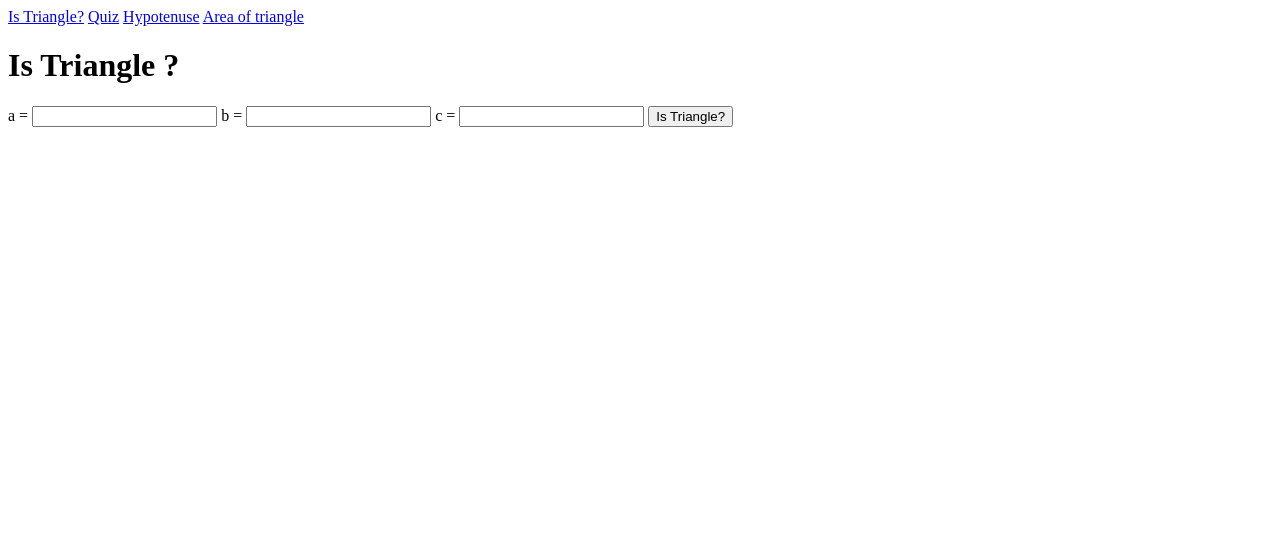
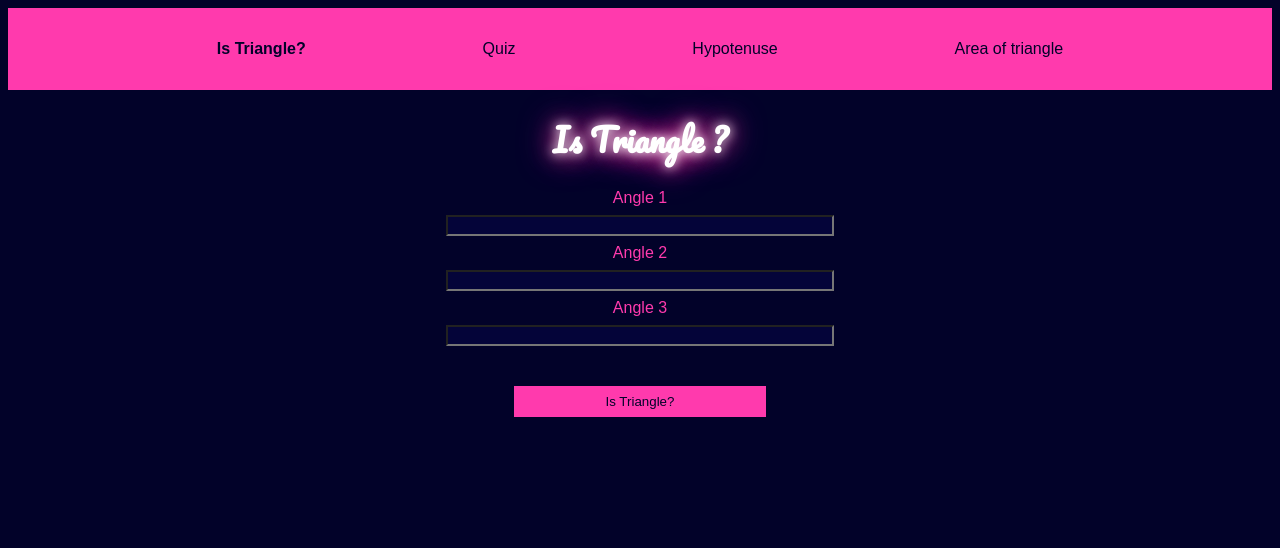
Before and after one commit to Shivang-purrohit/fun-with-triangles, a plain HTML site: page triangle.html in a window 1280 px wide. Drawn offline with Linux system fonts and the light colour scheme; a web font is replaced by a local one.

Commit message:
updated with css

```diff
--- a/triangle.css
+++ b/triangle.css
@@ -0,0 +1,77 @@
+@import url('https://fonts.googleapis.com/css2?family=Fascinate&family=Kdam+Thmor+Pro&family=Montserrat:ital,wght@1,300;1,400;1,700&family=Pacifico&display=swap');
+
+body{
+    background-color: rgb(2, 2, 41);
+    font-family: 'Kdam Thmor Pro', sans-serif;
+}
+nav{
+    padding: 2rem;
+    background-color:  #ff3aad;
+    margin: auto;
+    display: flex;
+    justify-content: space-evenly;
+    text-decoration: none;
+
+}
+.edit{
+    text-decoration: none;
+    color: rgb(2, 2, 41);
+
+}
+
+
+.container{
+
+    color: #ff3aad;
+    display: flex;
+    flex-direction: column;
+    justify-content: center;
+    align-items: center;
+}
+.sides{
+    display: flex;
+    justify-content: center;
+    align-items: center;
+    width: 30%;
+    margin: 0.5rem;
+    color: #ff3aad;
+    background-color: rgba(5, 5, 67, 0.626);
+}
+
+#output{
+ font-size: x-large;
+    margin: 3rem;
+}
+
+#button{
+    margin: 2rem;
+    width: 20%;
+    padding: 0.5rem;
+    background-color: #ff3aad;
+    border: 0.8rem;
+    color: rgb(2, 2, 41);
+    font-family: 'Kdam Thmor Pro', sans-serif;
+}
+
+h1{
+    font-family: 'pacifico';
+    color: white;
+    animation: neon 5s infinite;
+
+}
+
+@keyframes neon {
+    0%, 39%, 41%, 59%, 61%, 100% {
+        text-shadow: white 0 0 12px,
+        #ff3aad 0 0 24px,
+        #ff3aad 0 0 36px;
+}
+40%, 60% {
+    text-shadow: none;
+}
+}
+
+.active{
+    font-weight: bold;
+
+}
--- a/triangle.html
+++ b/triangle.html
@@ -5,29 +5,34 @@
     <meta http-equiv="X-UA-Compatible" content="IE=edge">
     <meta name="viewport" content="width=device-width, initial-scale=1.0">
     <title>Is Triangle</title>
-
+<link rel="stylesheet" href="triangle.css">
 </head>
 
 <body>
+
     <nav>
-        <a href="triangle.html"  >Is Triangle?</a>
-        <a href="quiz.html">Quiz</a>
-            <a href="hypotenuse.html">Hypotenuse</a>
-            <a href="areaOftriangle.html">Area of triangle</a>
+        <a href="triangle.html" class="edit active"  >Is Triangle?</a>
+        <a href="quiz.html" class="edit ">Quiz</a>
+            <a href="hypotenuse.html" class="edit">Hypotenuse</a>
+            <a href="areaOftriangle.html" class="edit">Area of triangle</a>
 
         </nav>
 
+        <div class="container">
+    <h1> Is Triangle ?</h1>
 
-    <h1> Is Triangle ?</h1>
-<label>a =</label>
+<label>Angle 1</label>
 <input type="number" class="sides" />
-<label>b =</label>
+<label>Angle 2</label>
 <input type="number" class="sides" />
-<label>c =</label>
+<label>Angle 3</label>
 <input type="number" class="sides" />
+
+
 <button id="button" >Is Triangle?</button>
 
 <div id="output"></div>
+</div>
 
     <script src="triangle.js"></script>
 
```
